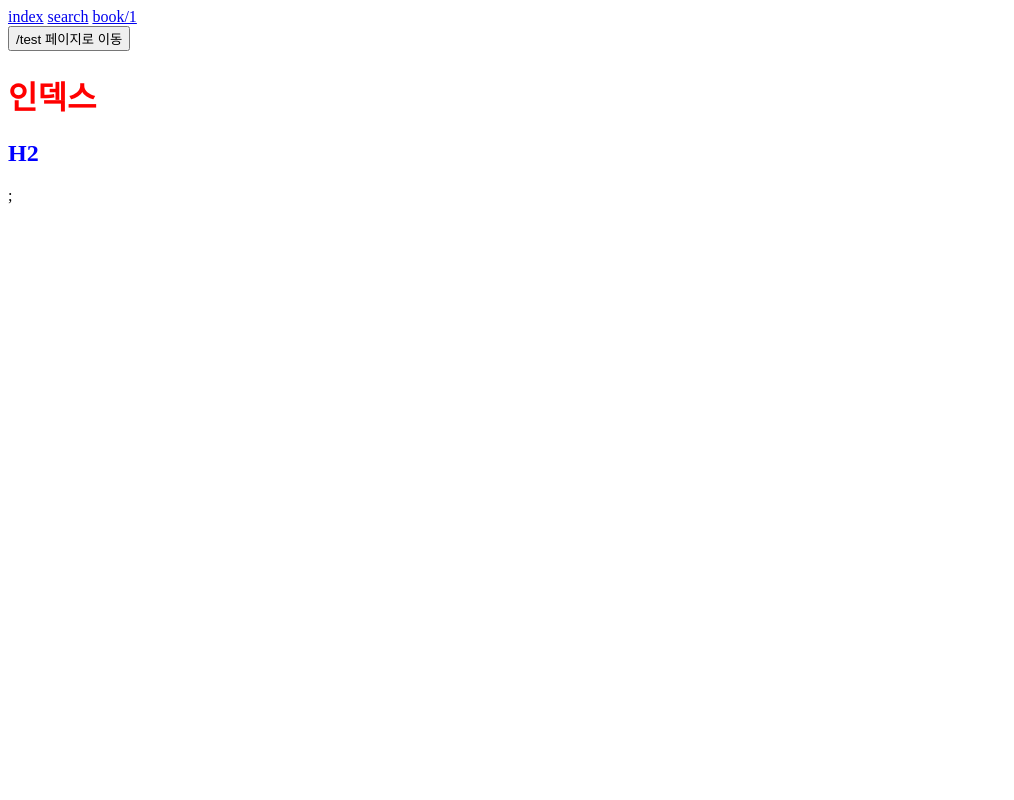
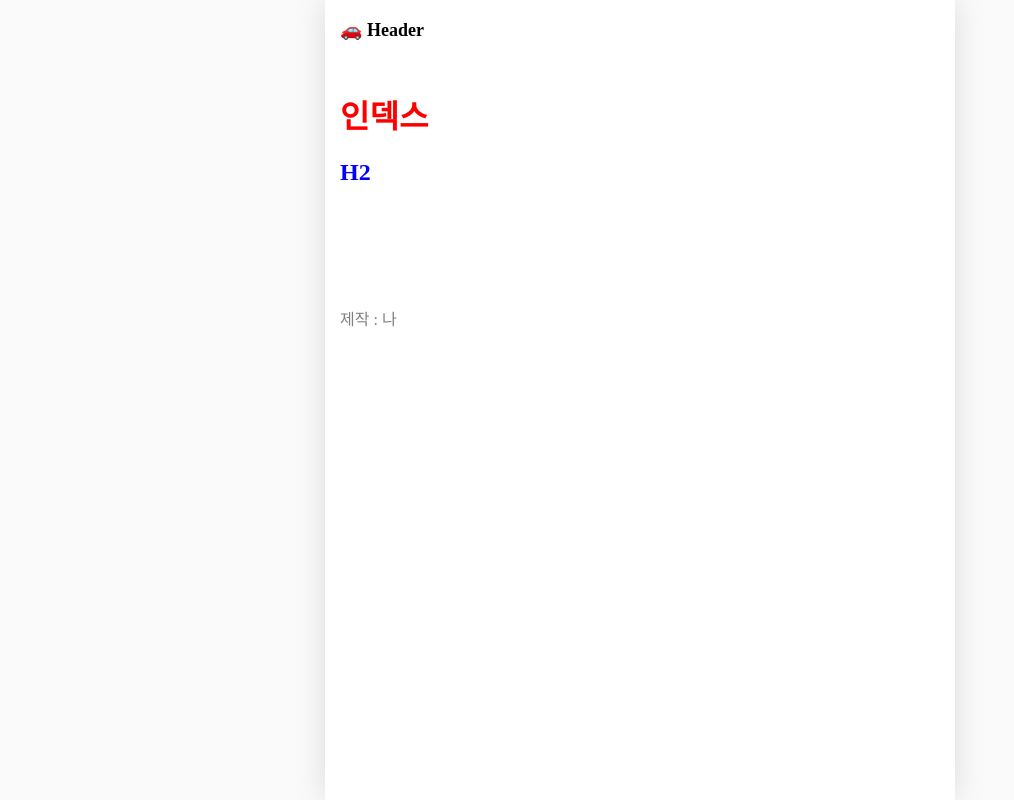
Before and after one commit to mingyu03-kim/study, a Next.js app in the folder FE/react/nextjs/onebite-next/section02/: page / in a window 1280 px wide. Shown: the whole page, without its empty margins (0-1014 px from the left). Built offline with nearby package versions, Linux system fonts and the light colour scheme.

Commit message:
💄 레이아웃 스타일링

```diff
--- /dev/null
+++ b/FE/react/nextjs/onebite-next/section02/src/components/global-layout.module.css
@@ -0,0 +1,31 @@
+.container {
+    background-color: white;
+    max-width: 600px;
+    min-height: 100vh;
+    margin: 0 auto;
+
+    box-shadow: rgba(100, 100, 100, 0.2) 0px 0px 29px 0px;
+    padding: 0px 15px;
+}
+
+.header {
+    height: 60px;
+
+    font-weight: bold;
+    font-size: 18px;
+    line-height: 60px;
+}
+
+.header > a {
+    color: black;
+    text-decoration: none;
+}
+
+.main {
+    padding-top: 10px;
+}
+
+.footer {
+    padding: 100px 0px;
+    color: grey;
+}
--- /dev/null
+++ b/FE/react/nextjs/onebite-next/section02/src/components/global-layout.tsx
@@ -0,0 +1,17 @@
+import { ReactNode } from "react"
+import Link from "next/link"
+import style from './global-layout.module.css';
+
+export default function GlobalLayout({children}: {children: ReactNode}) {
+    return <>
+        <div className={style.container}>
+            <header className={style.header}>
+                <Link href={'/'}>🚗 Header</Link>
+            </header>
+            <main className={style.main}>
+                {children}
+            </main>
+            <footer className={style.footer}>제작 : 나</footer>
+        </div>
+    </>
+}
--- a/FE/react/nextjs/onebite-next/section02/src/pages/_app.tsx
+++ b/FE/react/nextjs/onebite-next/section02/src/pages/_app.tsx
@@ -1,29 +1,11 @@
+import GlobalLayout from "@/components/global-layout";
 import "@/styles/globals.css";
 import type { AppProps } from "next/app";
-import Link from 'next/link';
-import { useRouter } from "next/router";
-import { useEffect } from "react";
 
 export default function App({ Component, pageProps }: AppProps) {
-  const router = useRouter();
-  const onClickButton = () => {
-    router.push('/test');
-  }
-
-  useEffect(() => {
-    router.prefetch('/test');
-  }, [])
-  return <>
-    <header>
-      <Link href={"/"}>index</Link>
-      &nbsp;
-      <Link href={"/search"} prefetch={false}>search</Link>
-      &nbsp;
-      <Link href={"/book/1"}>book/1</Link>
-      <div>
-        <button onClick={onClickButton}>/test 페이지로 이동</button>
-      </div>
-    </header>
-    <Component {...pageProps} />;
-  </>
+  return (
+    <GlobalLayout>
+      <Component {...pageProps} />
+    </GlobalLayout>
+  );
 }
--- a/FE/react/nextjs/onebite-next/section02/src/styles/globals.css
+++ b/FE/react/nextjs/onebite-next/section02/src/styles/globals.css
@@ -0,0 +1,5 @@
+html, body {
+    margin: 0px;
+    padding: 0px;
+    background-color: rgb(250, 250, 250);
+}
```
